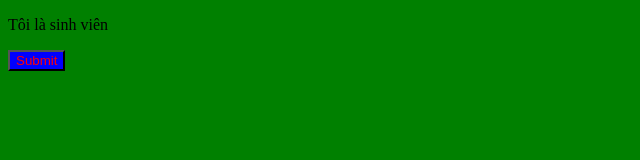
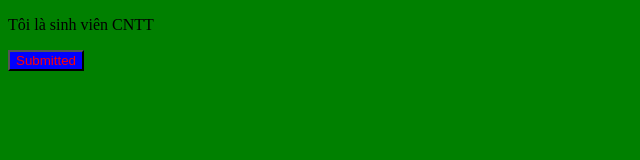
Before and after one commit to linhthuyphan/git-tutorial, a plain HTML site: page index.html in a window 1280 px wide. Shown: the full height of the page, 0-640 px from the left. Drawn offline with Linux system fonts and the light colour scheme.

Commit message:
Update index.html

```diff
--- a/index.html
+++ b/index.html
@@ -8,8 +8,8 @@
     <title>Document</title>
 </head>
 <body>
-    <p>Tôi là sinh viên</p>
-    <button>Submit</button>
+    <p>Tôi là sinh viên CNTT</p>
+    <button>Submitted</button>
 </body>
 <!-- lkxjsk -->
 </html>
```
